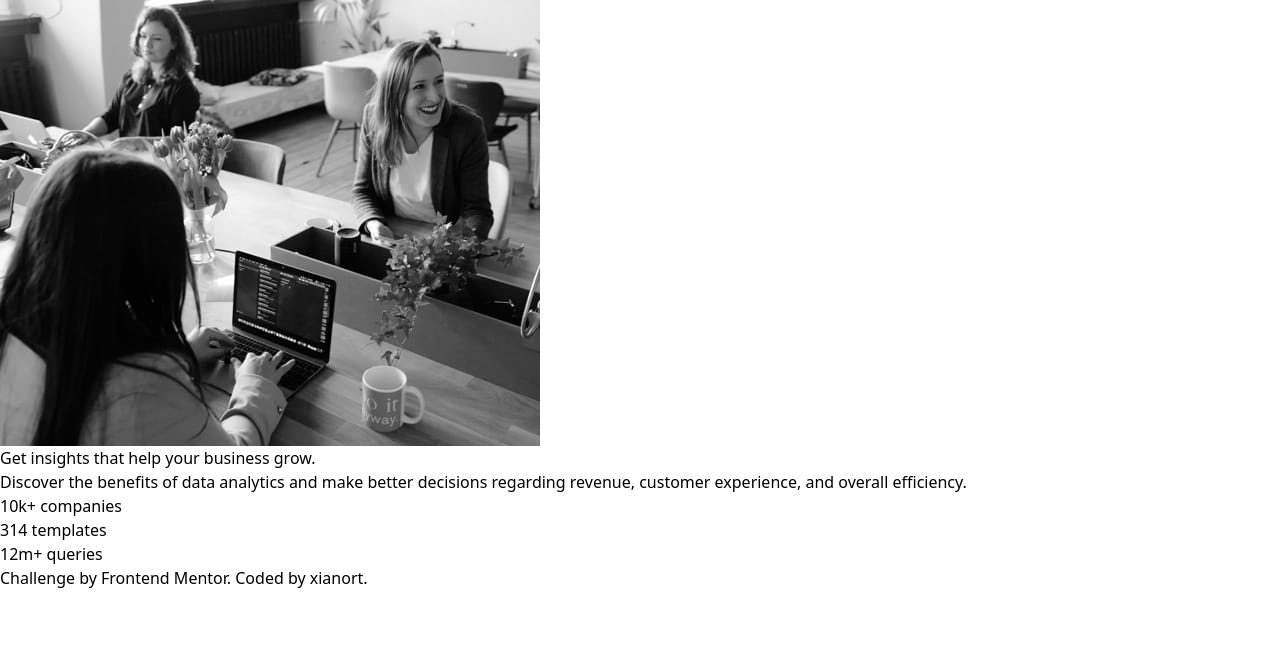
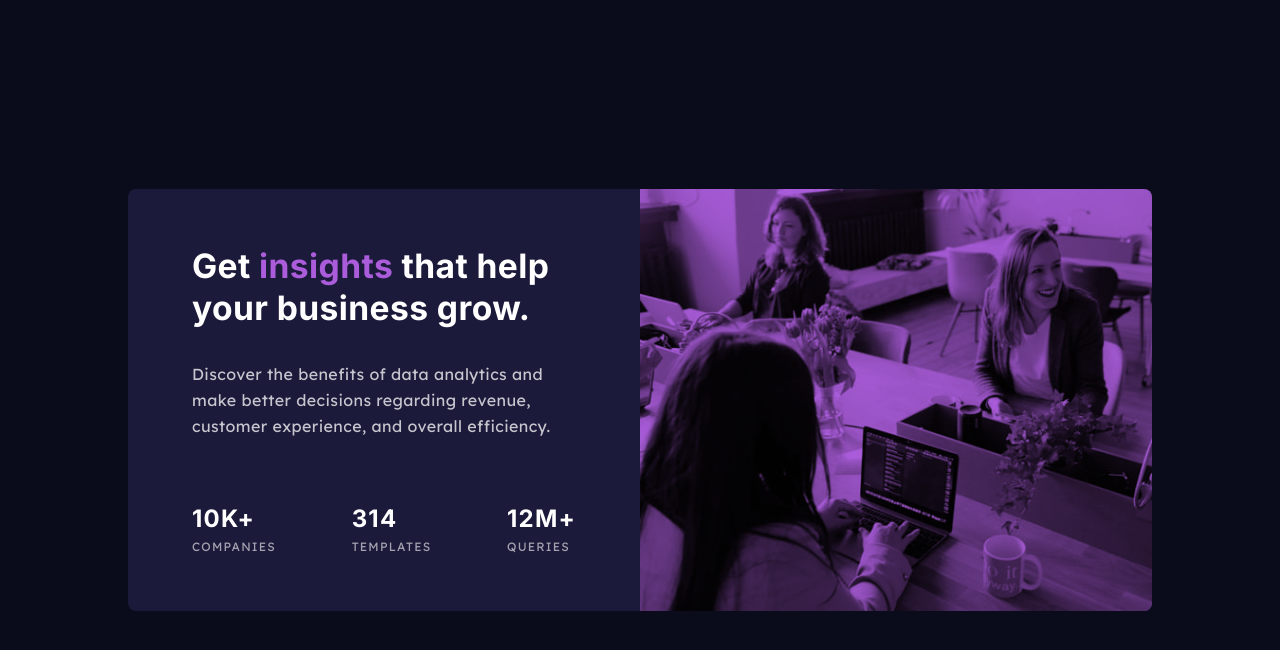
Before and after one commit to xianort/stats-preview-card, a website built with Parcel: page src/index.html in a window 1280 px wide. Built offline with nearby package versions, Linux system fonts and the light colour scheme.

Commit message:
Add styles

```diff
--- a/src/index.html
+++ b/src/index.html
@@ -1,5 +1,8 @@
 <!doctype html>
-<html lang="en">
+<html
+  lang="en"
+  class="bg-dark-blue text-transparent-white-75 text-center tracking-wide lg:text-left"
+>
   <head>
     <meta charset="UTF-8" />
     <meta name="viewport" content="width=device-width, initial-scale=1.0" />
@@ -23,33 +26,63 @@
 
     <link rel="stylesheet" href="./main.css" />
   </head>
-  <body>
-    <main>
-      <picture>
+  <body class="flex min-h-dvh items-center justify-center p-4">
+    <main
+      class="bg-desaturated-blue mx-auto max-w-[26.5625rem] overflow-hidden rounded-lg lg:grid lg:max-w-5xl lg:grid-cols-2"
+    >
+      <div class="bg-soft-violet order-2">
+        <picture class="mix-blend-multiply">
           <source
-          media="(min-width: 1024px)"
+            media="(min-width: 64rem)"
             srcset="../images/image-header-desktop.jpg"
           />
           <img src="../images/image-header-mobile.jpg" alt="" />
         </picture>
-      <h1>Get insights that help your business grow.</h1>
+      </div>
+      <div
+        class="space-y-4 px-8 pt-12 pb-10 lg:space-y-8 lg:px-16 lg:pt-14 lg:pb-12"
+      >
+        <h1>
+          Get <span class="text-soft-violet">insights</span> that help your
+          business grow.
+        </h1>
         <p>
           Discover the benefits of data analytics and make better decisions
           regarding revenue, customer experience, and overall efficiency.
         </p>
-      <ul>
-        <li>10k+ companies</li>
-        <li>314 templates</li>
-        <li>12m+ queries</li>
-      </ul>
+        <dl
+          class="mt-12 space-y-8 text-xs tracking-widest uppercase lg:mt-16 lg:flex lg:flex-row lg:justify-between lg:space-y-0"
+        >
+          <div class="flex flex-col gap-1">
+            <dt class="order-2">companies</dt>
+            <dd>
+              10<span aria-hidden="true">k+</span>
+              <span class="sr-only">thousand plus</span>
+            </dd>
+          </div>
+          <div class="flex flex-col gap-1">
+            <dt class="order-2">templates</dt>
+            <dd>314</dd>
+          </div>
+          <div class="flex flex-col gap-1">
+            <dt class="order-2">queries</dt>
+            <dd>
+              12<span aria-hidden="true">m+</span>
+              <span class="sr-only">million plus</span>
+            </dd>
+          </div>
+        </dl>
+      </div>
+    </main>
 
-      <footer>
+    <footer class="sr-only">
+      <p>
         Challenge by
         <a href="https://www.frontendmentor.io?ref=challenge" target="_blank"
           >Frontend Mentor</a
         >. Coded by
         <a href="https://www.frontendmentor.io/profile/xianort">xianort</a>.
+      </p>
     </footer>
-    </main>
   </body>
 </html>
--- a/src/main.css
+++ b/src/main.css
@@ -1,4 +1,47 @@
 @import "tailwindcss";
 
 @theme {
+  --font-*: initial;
+  --font-sans: "Lexend Deca", sans-serif;
+  --font-inter: Inter, sans-serif;
+  --font-lexend-deca: "Lexend Deca", sans-serif;
+
+  --color-*: initial;
+  --color-dark-blue: oklch(0.16 0.0315 276.46);
+  --color-desaturated-blue: oklch(0.24 0.0582 284.01);
+  --color-soft-violet: oklch(0.62 0.1944 310.4);
+  --color-white: oklch(1 0 0);
+  --color-transparent-white-75: oklch(1 0 0 / 75%);
+  --color-transparent-white-60: oklch(1 0 0 / 60%);
 }
+
+@layer base {
+  h1 {
+    color: var(--color-white);
+    font-size: 2rem;
+    font-family: var(--font-inter);
+    font-weight: var(--font-weight-bold);
+    line-height: var(--leading-tight);
+  }
+
+  p {
+    line-height: var(--leading-relaxed);
+  }
+
+  dt {
+    color: var(--color-transparent-white-60);
+  }
+
+  dd {
+    color: var(--color-white);
+    font-size: var(--text-2xl);
+    font-family: var(--font-inter);
+    font-weight: var(--font-weight-bold);
+  }
+
+  @media (min-width: 64rem) {
+    h1 {
+      font-size: 2.1rem;
+    }
+  }
+}
```
Lines whose indentation alone changed are shown as unchanged.
